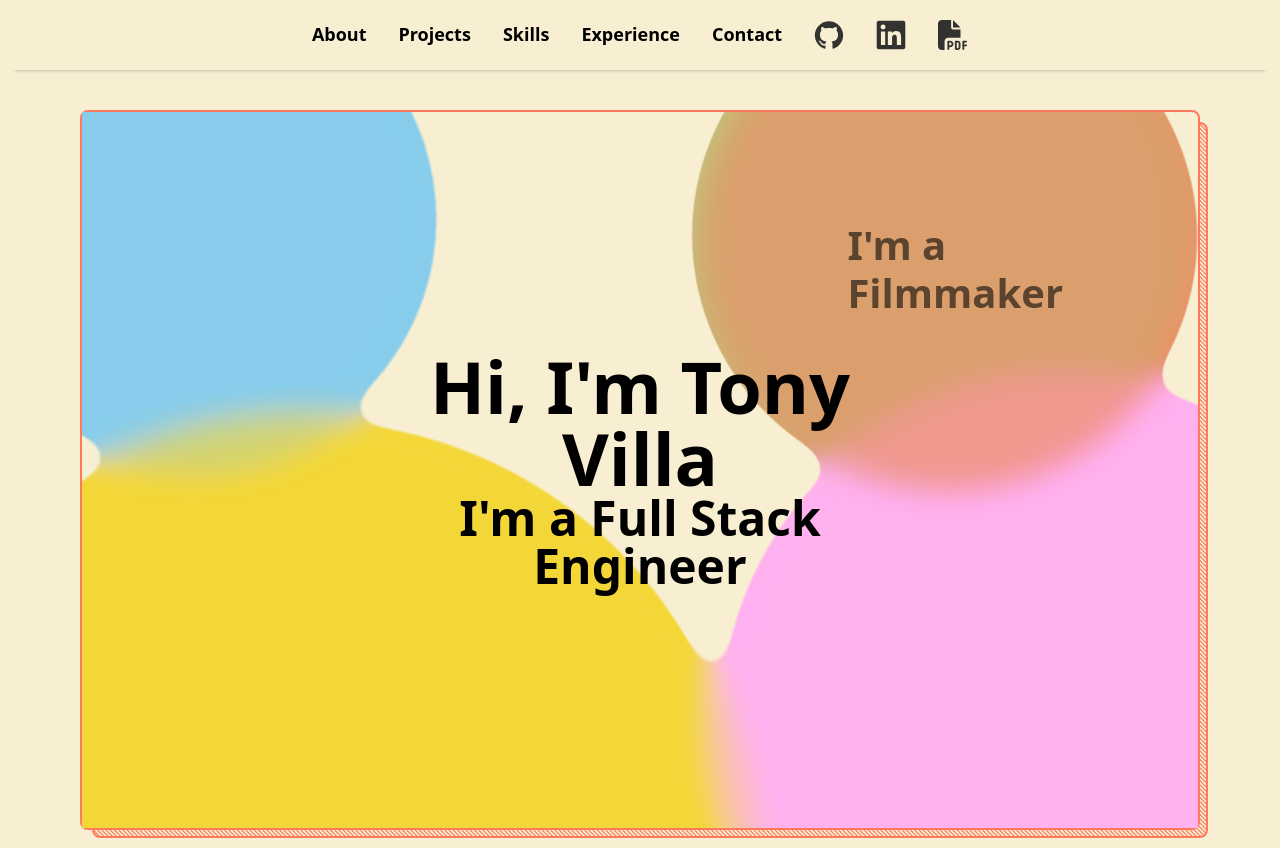
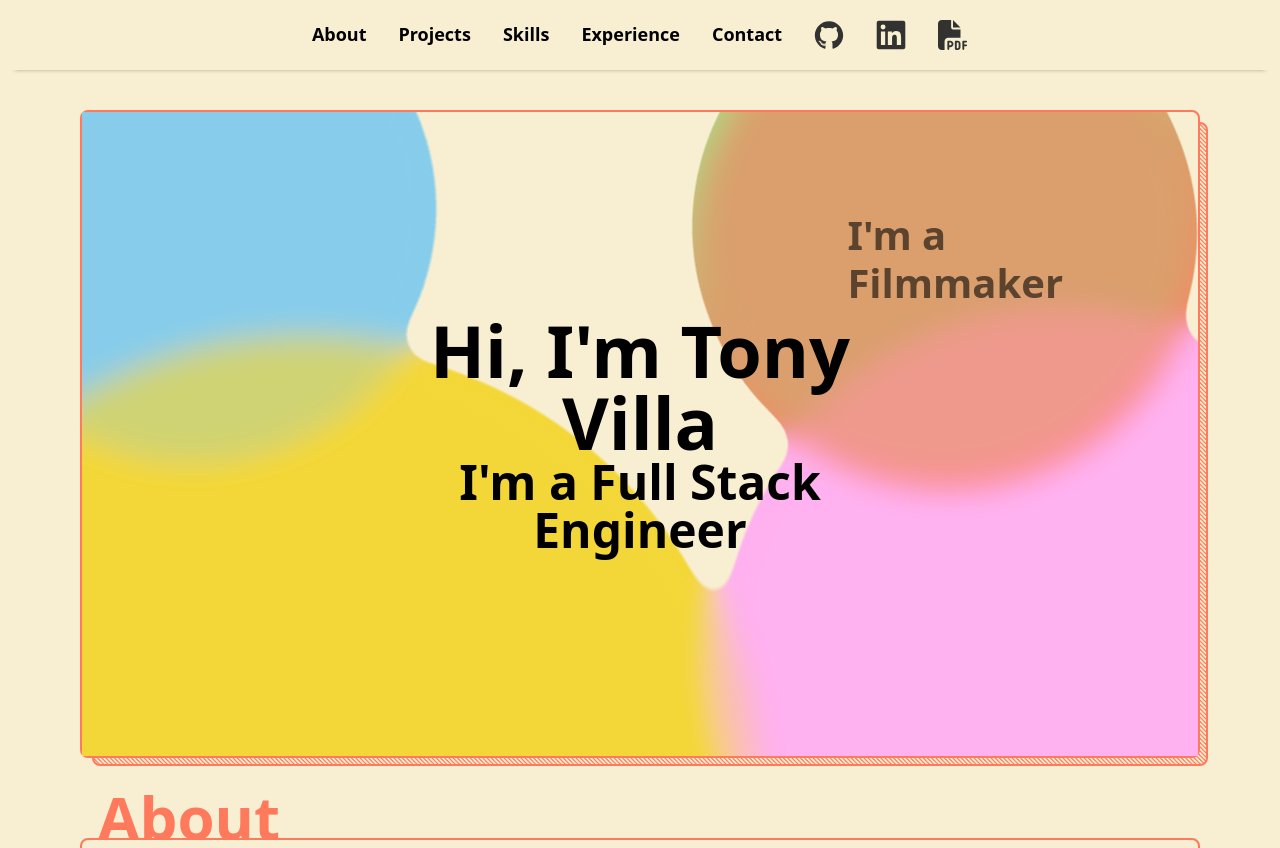
Before and after one commit to Tony-Villa/portfolio-3, a SvelteKit app: page / in a window 1280 px wide. Shown: the top 848 px of the page. Built offline with nearby package versions, Linux system fonts and the light colour scheme.

Commit message:
fix: hero height changes | cleanup inspect

```diff
--- a/src/routes/+page.svelte
+++ b/src/routes/+page.svelte
@@ -9,14 +9,11 @@
   let innerHeight = $state(0)
   let innerWidth = $state(0)
 
-  $inspect(innerHeight)
-
-
   let heroSectionHeight = $derived.by(() => {
       if(innerWidth < 500) {
         return 'min-h-[75%]'
-      } else if(innerHeight < 1000) {
-        return 'min-h-full'
+      } else if(innerHeight < 1130) {
+        return 'min-h-[90%]'
       } else {
         return 'min-h-[75%]'
       }
```
